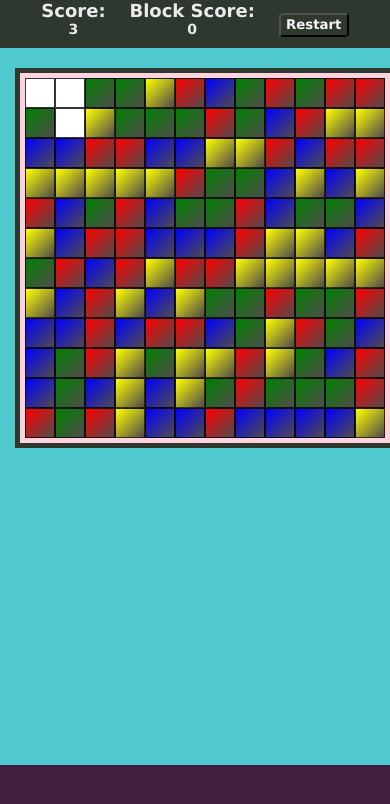
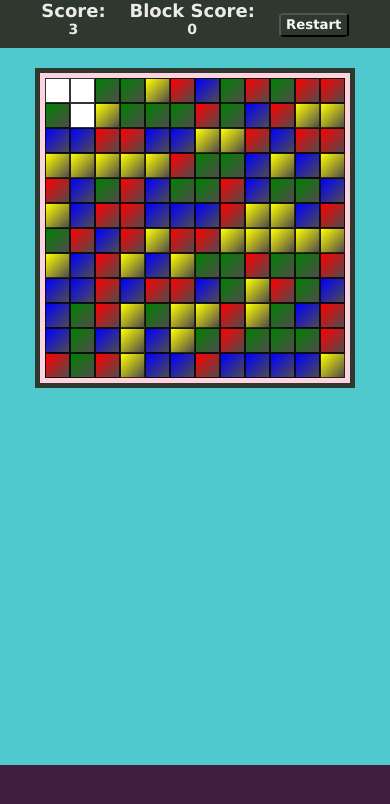
Before and after one commit to rajnishad14/rajnishad14-blockmerge, a plain HTML site: page index.html in a window 390 px wide. Both pictures are taken after a click on the element 40 px from the left and 93 px from the top of the page. Drawn offline with Linux system fonts and the light colour scheme.

Commit message:
added media queries

```diff
--- a/style.css
+++ b/style.css
@@ -31,8 +31,8 @@ nav {
 
 .cell {
   border: 1px solid rgba(0, 0, 0, 0.8);
-  height: 40px;
-  width: 40px;
+  height: 35px;
+  width: 35px;
 }
 
 .score {
@@ -80,37 +80,36 @@ button {
 
 .clicked {
   border: 1px solid rgba(0, 0, 0, 0.8);
-  height: 40px;
-  width: 40px;
+  height: 35px;
+  width: 35px;
   background-color: white;
 }
 
 /* media queries */
-
-@media screen and (max-width: 480px) {
-  html {
-    font-size: 10px;
-  }
-  .cell {
-    height: 20px;
-    width: 20px;
-  }
-  .clicked {
-    height: 20px;
-    width: 20px;
-  }
-}
-
 @media screen and (max-width: 720px) {
   html {
     font-size: 12px;
   }
   .cell {
-    height: 30px;
-    width: 30px;
+    height: 25px;
+    width: 25px;
   }
   .clicked {
-    height: 30px;
-    width: 30px;
+    height: 25px;
+    width: 25px;
   }
 }
+
+@media screen and (max-width: 360px) {
+  html {
+    font-size: 10px;
+  }
+  .cell {
+    height: 18px;
+    width: 18px;
+  }
+  .clicked {
+    height: 18px;
+    width: 18px;
+  }
+}
```
